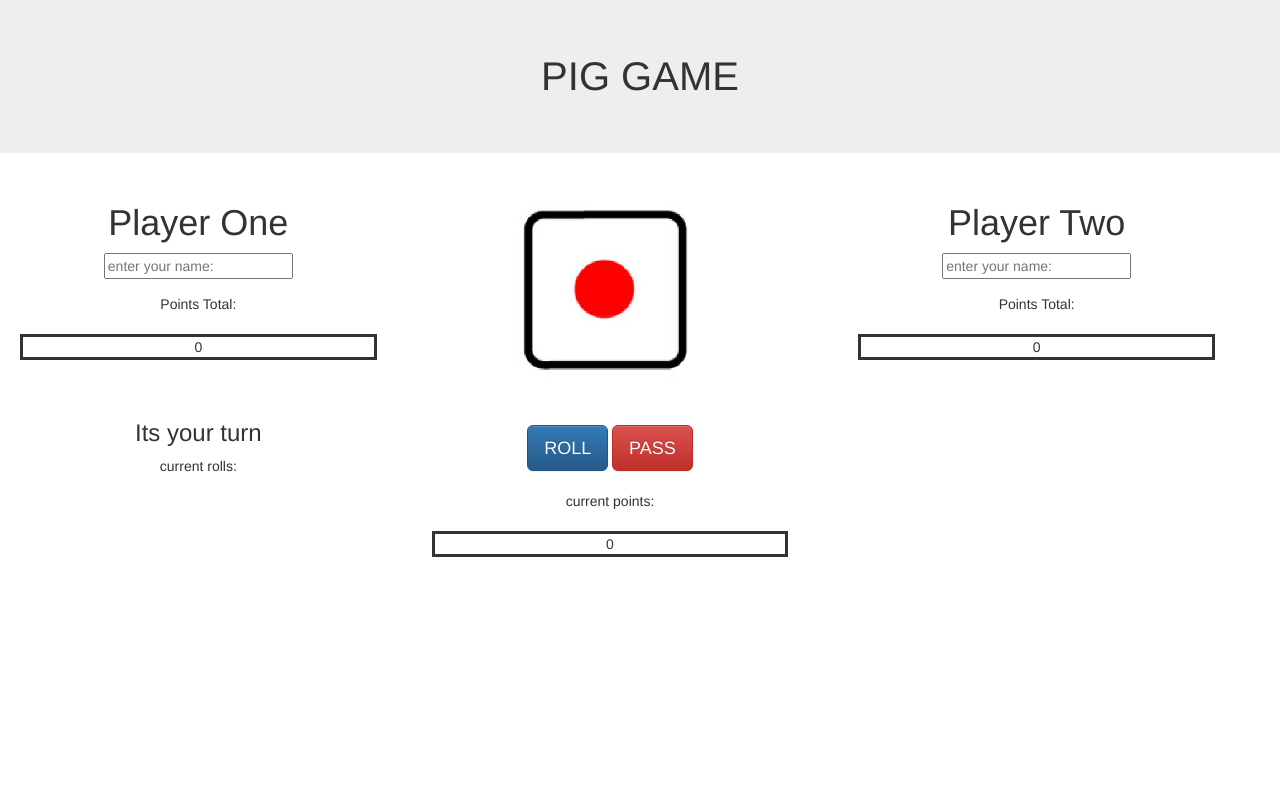
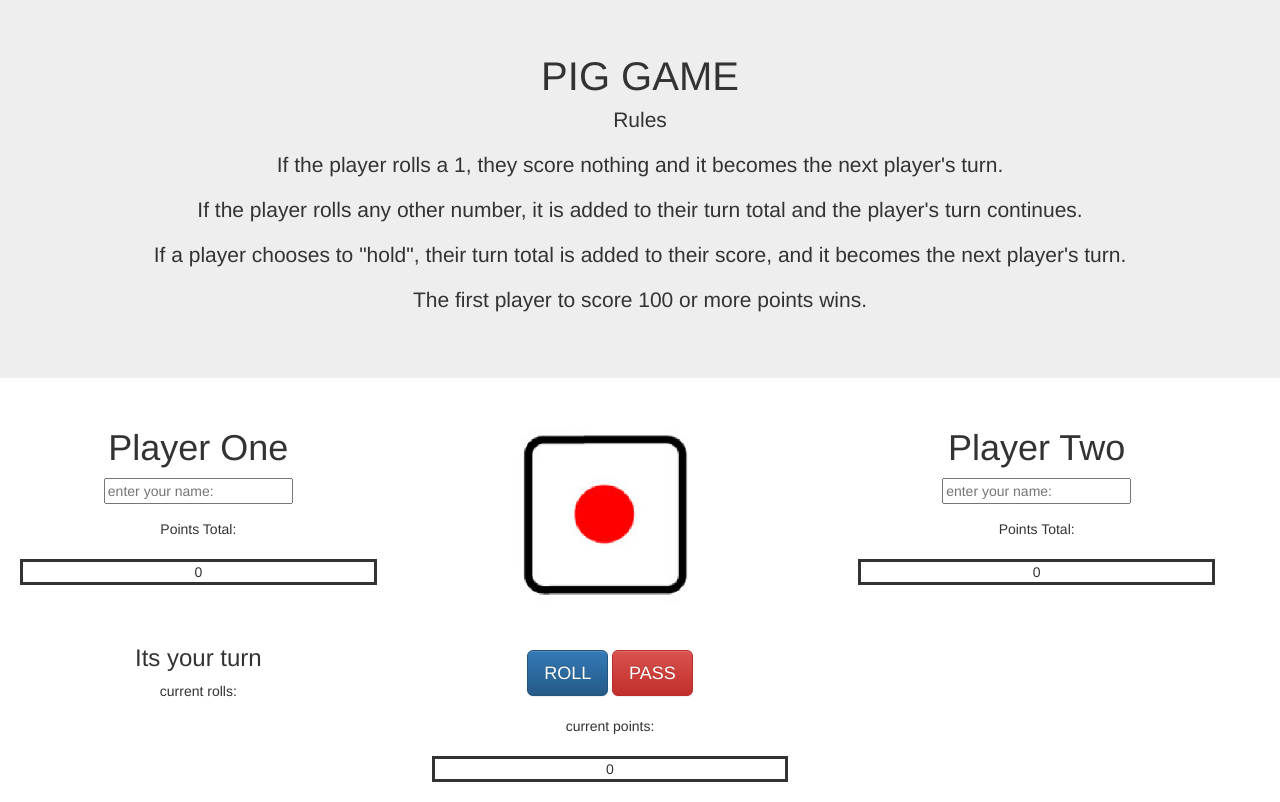
Before and after one commit to iantwilcox91/Pig-Dice, a plain HTML site: page index.html in a window 1280 px wide. Drawn offline with nearby package versions, Linux system fonts and the light colour scheme.

Commit message:
add rules

```diff
--- a/index.html
+++ b/index.html
@@ -13,6 +13,11 @@
   <body>
     <div class="jumbotron">
       PIG GAME
+      <p>Rules</p>
+      <p>If the player rolls a 1, they score nothing and it becomes the next player's turn.</p>
+      <p>If the player rolls any other number, it is added to their turn total and the player's turn continues.</p>
+      <p>If a player chooses to "hold", their turn total is added to their score, and it becomes the next player's turn.</p>
+      <p>The first player to score 100 or more points wins.</p>
     </div>
     <div class="gameDisplay">
         <div class="container row col-sm-4">
```
